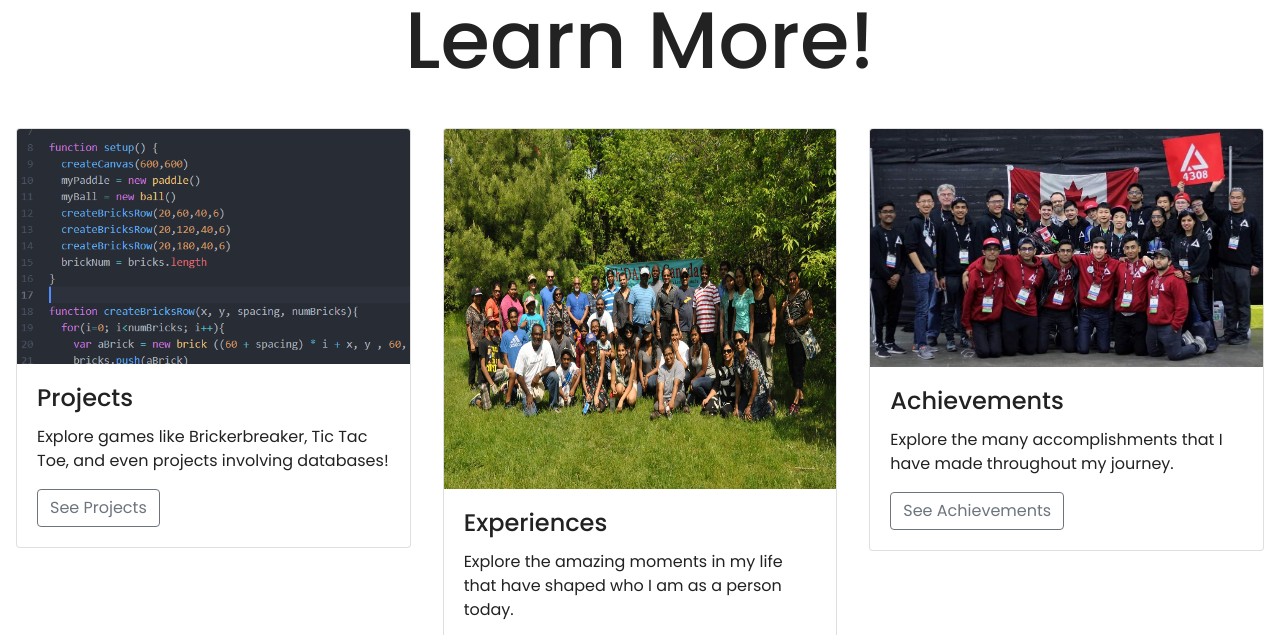
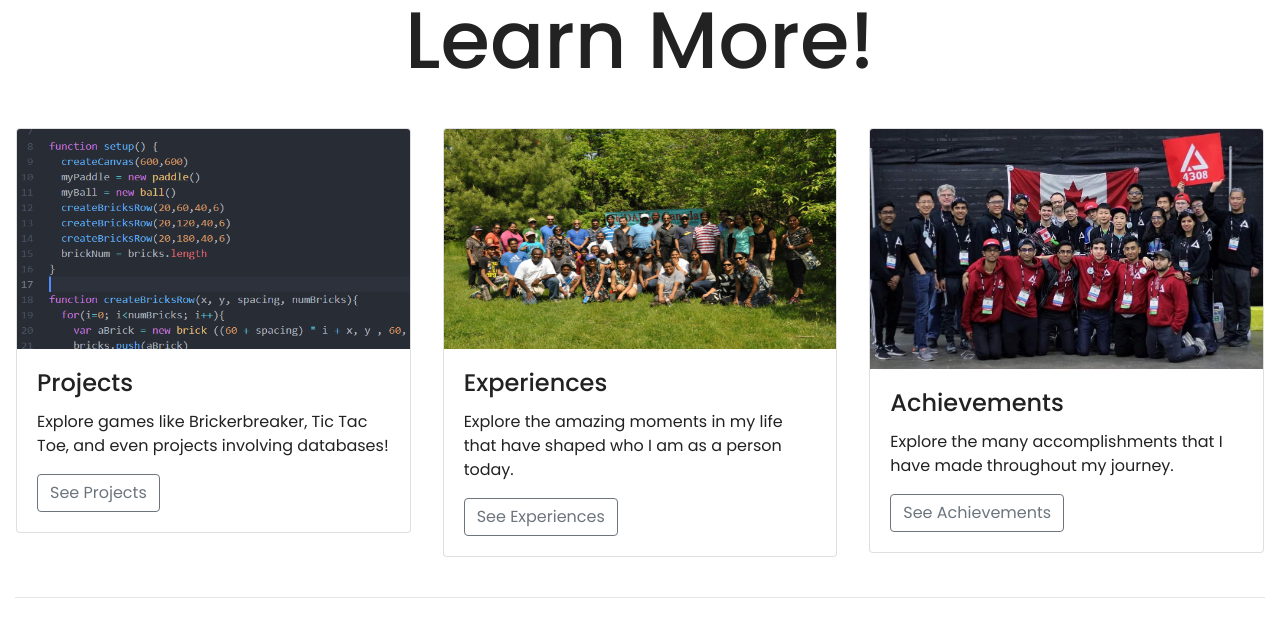
Before and after one commit to ghanan-jeeva/ghananjeeva.github.io, a plain HTML site: page index.html in a window 1280 px wide. Shown: the part 1580-2215 px from the top of the page. Drawn offline with nearby package versions, Linux system fonts and the light colour scheme.

Commit message:
Update index.html
Triple Image card height fix

```diff
--- a/index.html
+++ b/index.html
@@ -109,7 +109,7 @@
 <div class="row padding">
 	<div class="col-md-4">
 		<div class="card">
-			<img class="card-img-top" src="img/code image.png">
+			<img class="card-img-top" src="img/code image.png" height = "220">
 			<div class="card-body">
 				<h4 class="card-title">Projects</h4>
 				<p class="card-text">Explore games like Brickerbreaker, Tic Tac Toe, and even
@@ -120,7 +120,7 @@
 	</div>
 	<div class="col-md-4">
 			<div class="card">
-				<img class="card-img-top" src="img/chideastree.jpg" height= 360>
+				<img class="card-img-top" src="img/chideastree.jpg" height = "220";>
 				<div class="card-body">
 					<h4 class="card-title">Experiences</h4>
 					<p class="card-text">Explore the amazing moments in my life
@@ -131,7 +131,7 @@
 		</div>
 		<div class="col-md-4">
 				<div class="card">
-					<img class="card-img-top" src="img/Robotics.jpg">
+					<img class="card-img-top" src="img/Robotics.jpg" height = "240">
 					<div class="card-body">
 						<h4 class="card-title">Achievements</h4>
 						<p class="card-text">Explore the many accomplishments that
```
